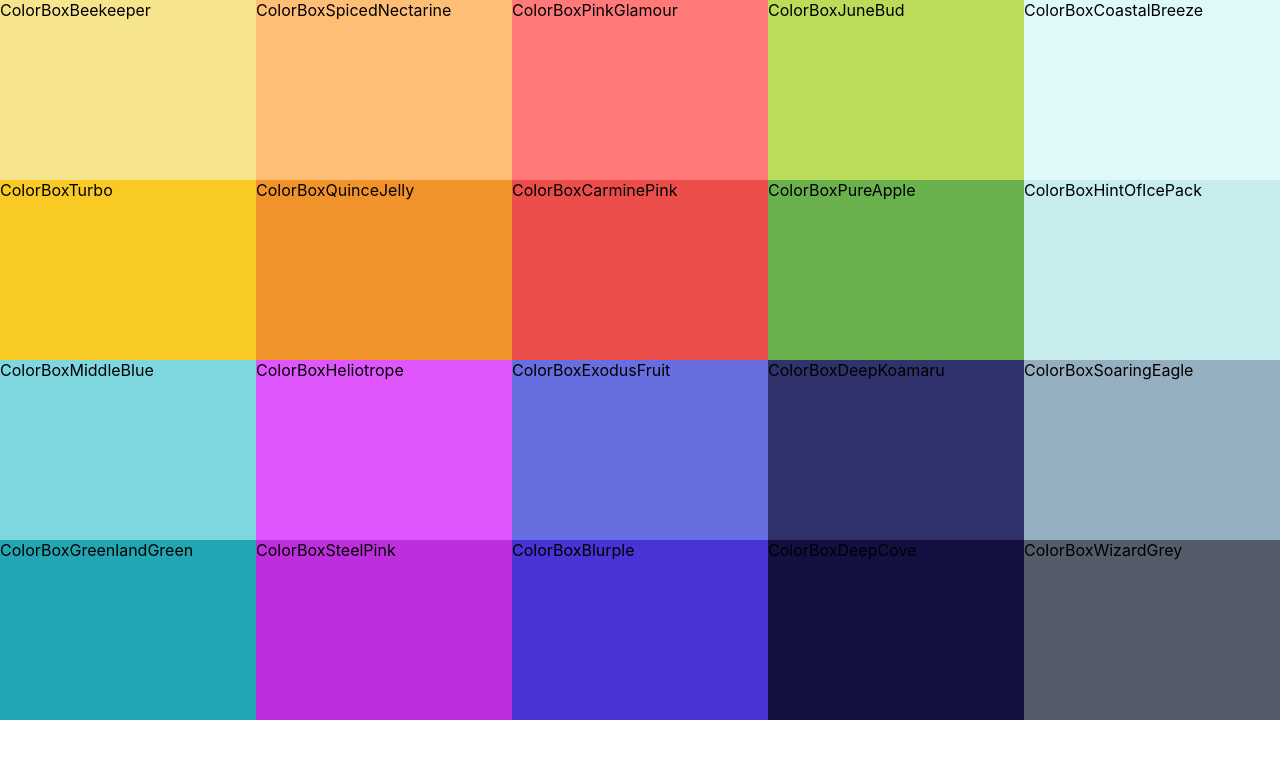
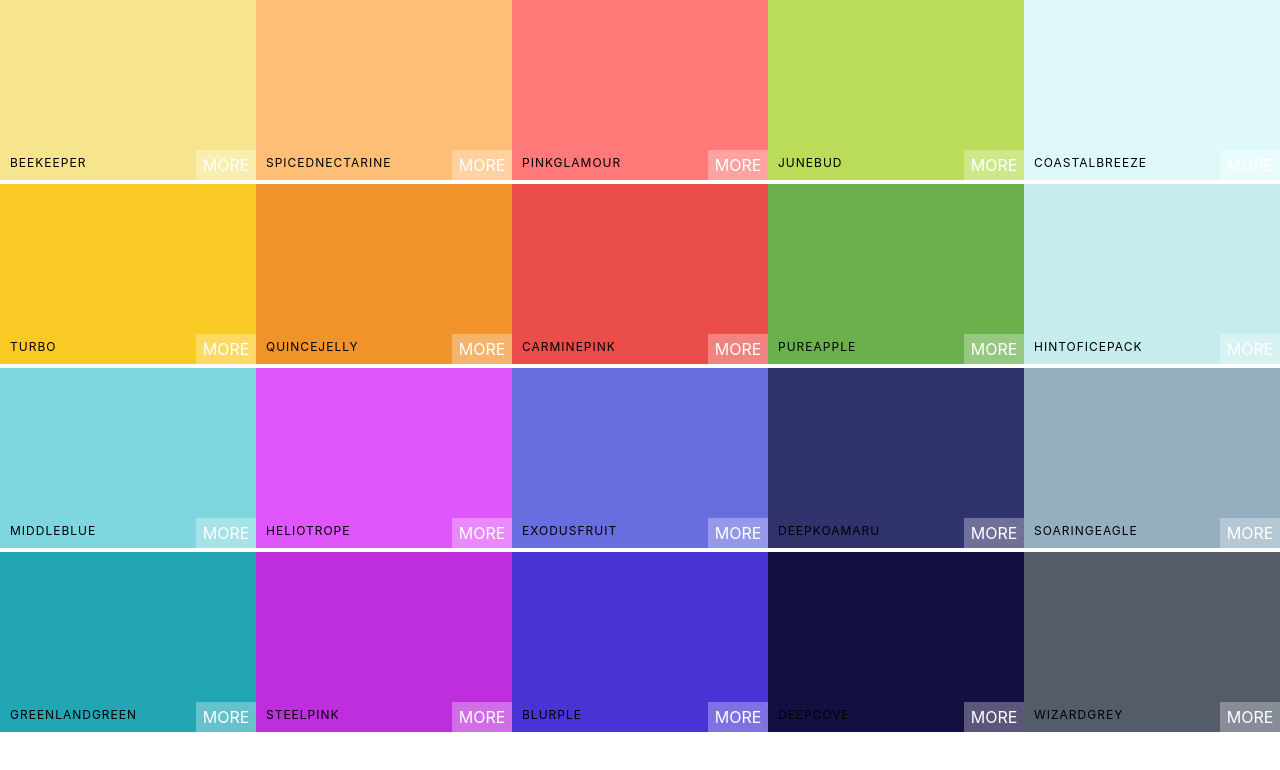
Before and after one commit to eag58914/color-picker-app, a React (Create React App) app: page / in a window 1280 px wide. Shown: the top 770 px of the page. Built offline with nearby package versions, Linux system fonts and the light colour scheme.

Commit message:
Styled Color Box

```diff
--- a/src/ColorBox.css
+++ b/src/ColorBox.css
@@ -6,3 +6,52 @@
     position: relative;
     cursor: pointer;
 }
+.copy-button{
+    width: 100px;
+    height: 30px;
+    position: absolute;
+    display:inline-block;
+    top:50%;
+    left:50%;
+    margin-left: -50px;;
+    margin-top: -15px;
+    text-align: center;
+    outline: none;
+    background: rgba(255, 255, 255, 0.3);
+    font-size: 1rem;
+    line-height: 30px;
+    color: white;
+    text-transform: uppercase;
+    border: none;
+    opacity: 0;
+
+}
+
+.ColorBox:hover .copy-button{
+    opacity: 1;
+    transition: 0.5s;
+}
+.box-content{
+    position: absolute;
+    width: 100%;
+    left: 0px;
+    bottom: 0px;
+    padding: 10px;
+    color:black;
+    letter-spacing: 1px;
+    text-transform: uppercase;
+    font-size: 12px;
+}
+.see-more{
+    background: rgba(255, 255, 255, 0.3);
+    position: absolute;
+    border: none;
+    right:0px;
+    bottom:0px;
+    color:white;
+    width: 60px;
+    height: 30px;
+    text-align: center;
+    line-height: 30px;
+    text-transform: uppercase;
+}
--- a/src/ColorBox.js
+++ b/src/ColorBox.js
@@ -3,11 +3,20 @@
 
 
 class ColorBox extends Component {
+
     render() {
+        const{name, background} = this.props;
         return (
-        <div style={{ background: this.props.background}} className='ColorBox'>
-            <span>ColorBox</span>
-            {this.props.name}
+        <div style={{ background: background}} className='ColorBox'>
+           <div className='copy-continer'>
+               <div className='box-content'>
+                   <span>{name}</span>
+
+
+               </div>
+               <button className='copy-button'>Copy</button>
+           </div>
+           <span className='see-more'>More</span>
         </div>);
     }
 }
```
